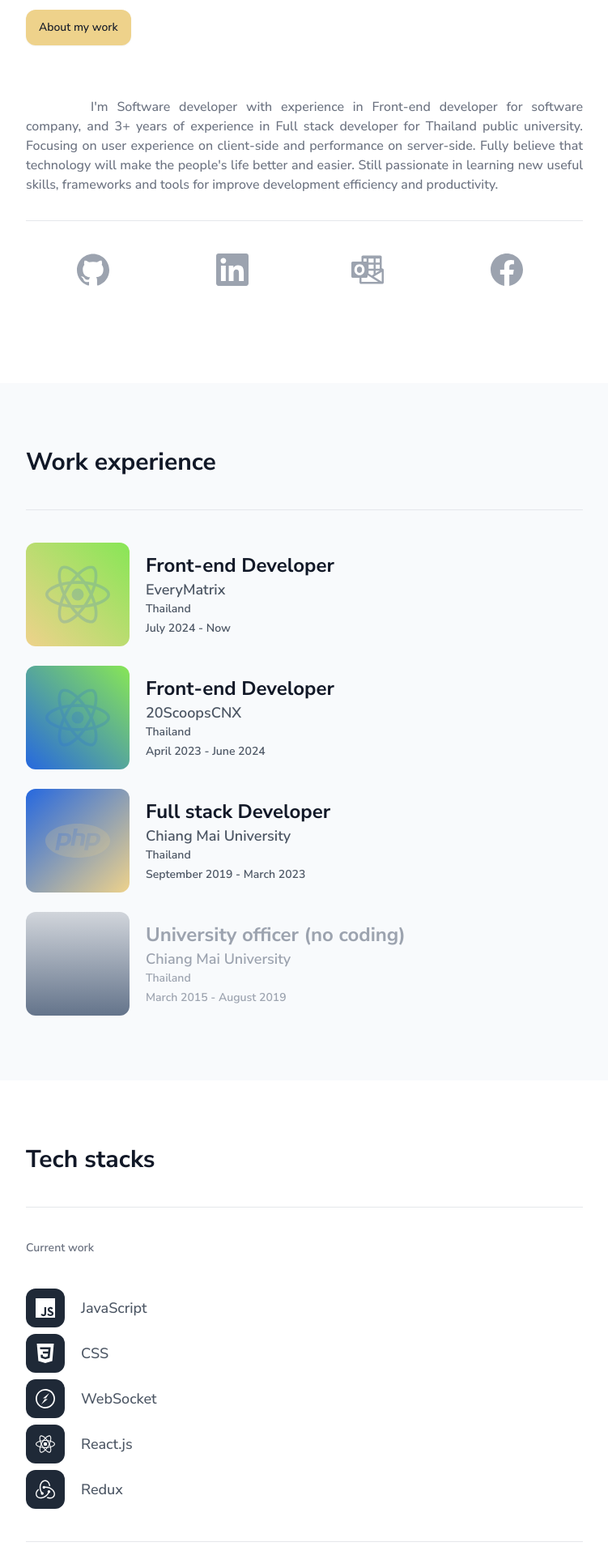
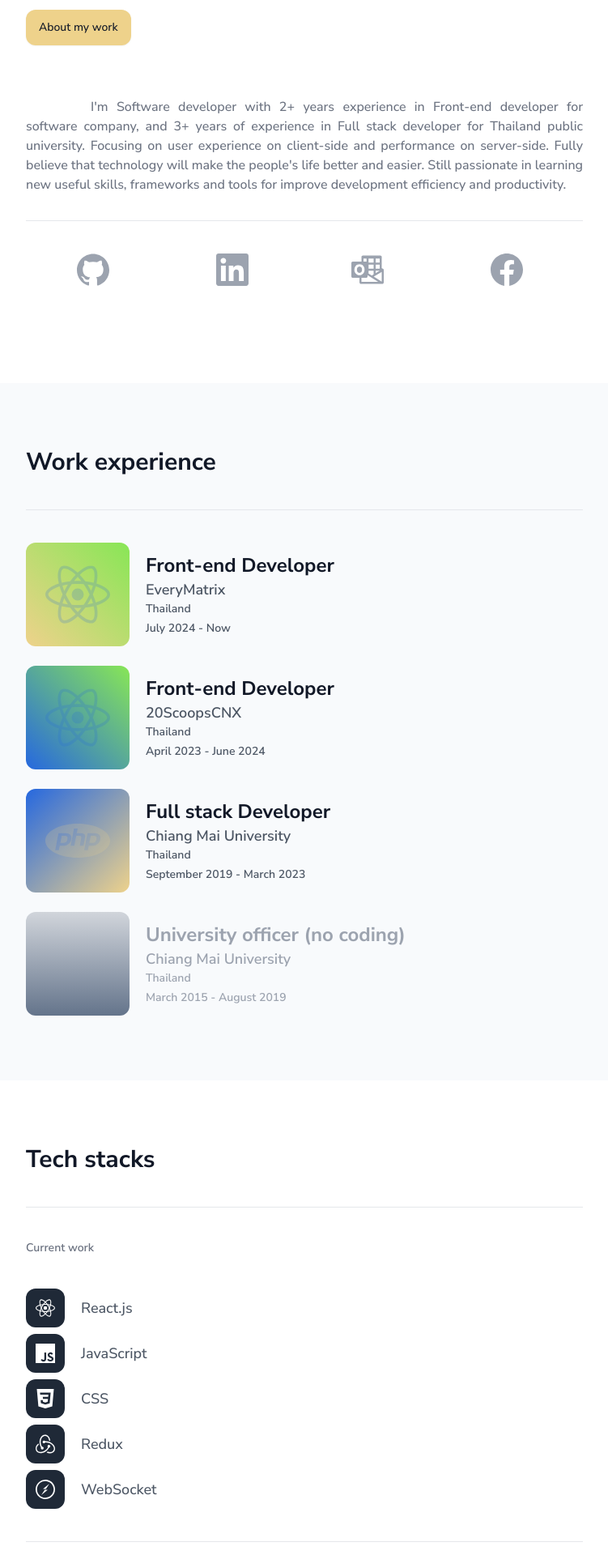
Before and after one commit to micro927/personal-website, a Next.js app: page / in a window 1280 px wide. Shown: the part 320-2240 px from the top of the page at 81% size, without its empty margins (264-1015 px from the left). Built offline with nearby package versions, Linux system fonts and the light colour scheme.

Commit message:
feat: update about me and current skill

```diff
--- a/app/components/section/techStacks/index.tsx
+++ b/app/components/section/techStacks/index.tsx
@@ -67,9 +67,12 @@ function TechStacks({
     );
 
     setCurrentWorkSkills(() =>
-      skills.filter((skill) => {
-        return currentWorkSkillIdList.includes(skill.skillId);
-      }),
+      currentWorkSkillIdList.map(
+        (techSkillId) =>
+          skills.findLast(
+            (techSkill) => techSkill.skillId === techSkillId,
+          ) as TechSkill,
+      ),
     );
     // eslint-disable-next-line react-hooks/exhaustive-deps
   }, []);
--- a/app/core/data/index.ts
+++ b/app/core/data/index.ts
@@ -22,7 +22,7 @@ export const data: Data = {
     facebook: 'facebook.com/nsBelieve',
     mainJobTitle: 'Software developer',
     aboutMe:
-      "I'm Software developer with experience in Front-end developer for software company, and 3+ years of experience in Full stack developer for Thailand public university. Focusing on user experience on client-side and performance on server-side. Fully believe that technology will make the people's life better and easier. Still passionate in learning new useful skills, frameworks and tools for improve development efficiency and productivity.",
+      "I'm Software developer with 2+ years experience in Front-end developer for software company, and 3+ years of experience in Full stack developer for Thailand public university. Focusing on user experience on client-side and performance on server-side. Fully believe that technology will make the people's life better and easier. Still passionate in learning new useful skills, frameworks and tools for improve development efficiency and productivity.",
   },
   works: [
     {
```
